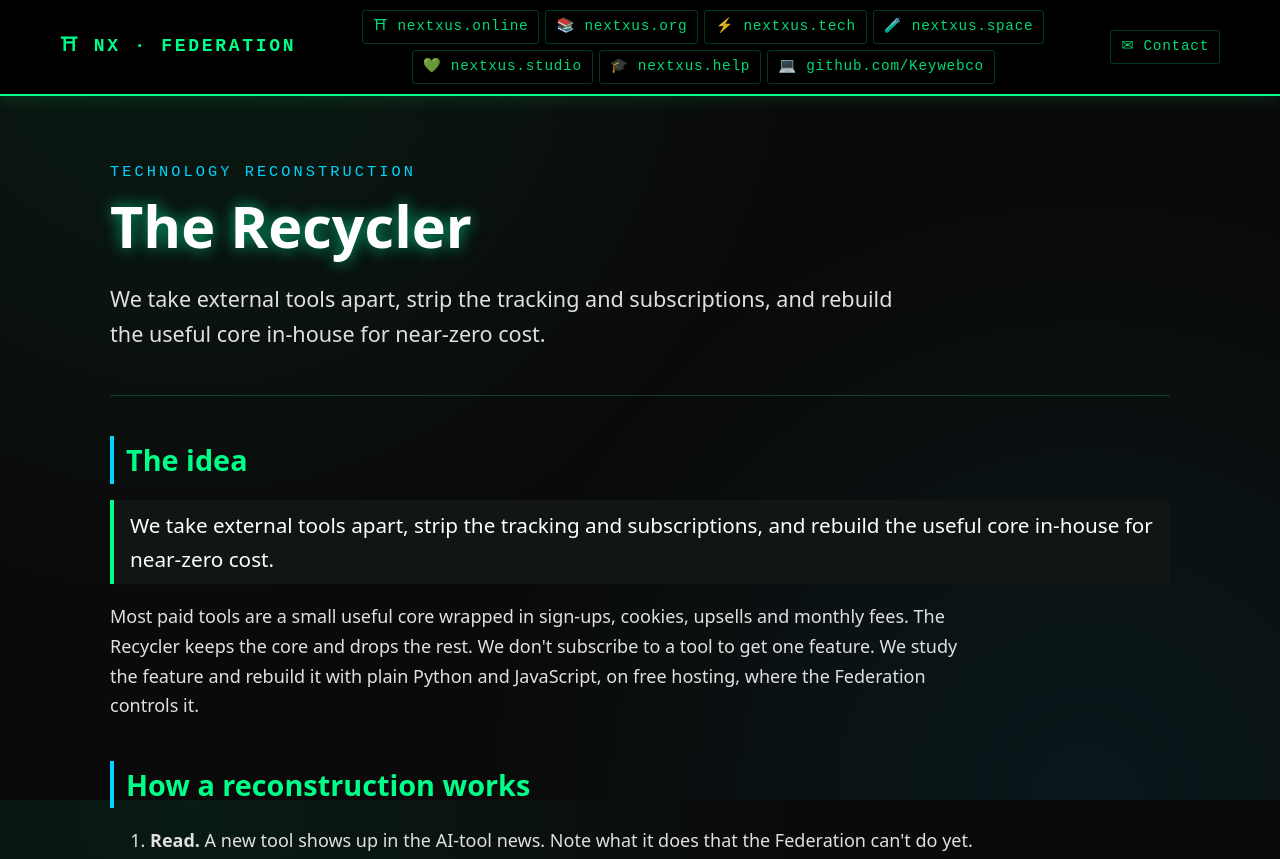
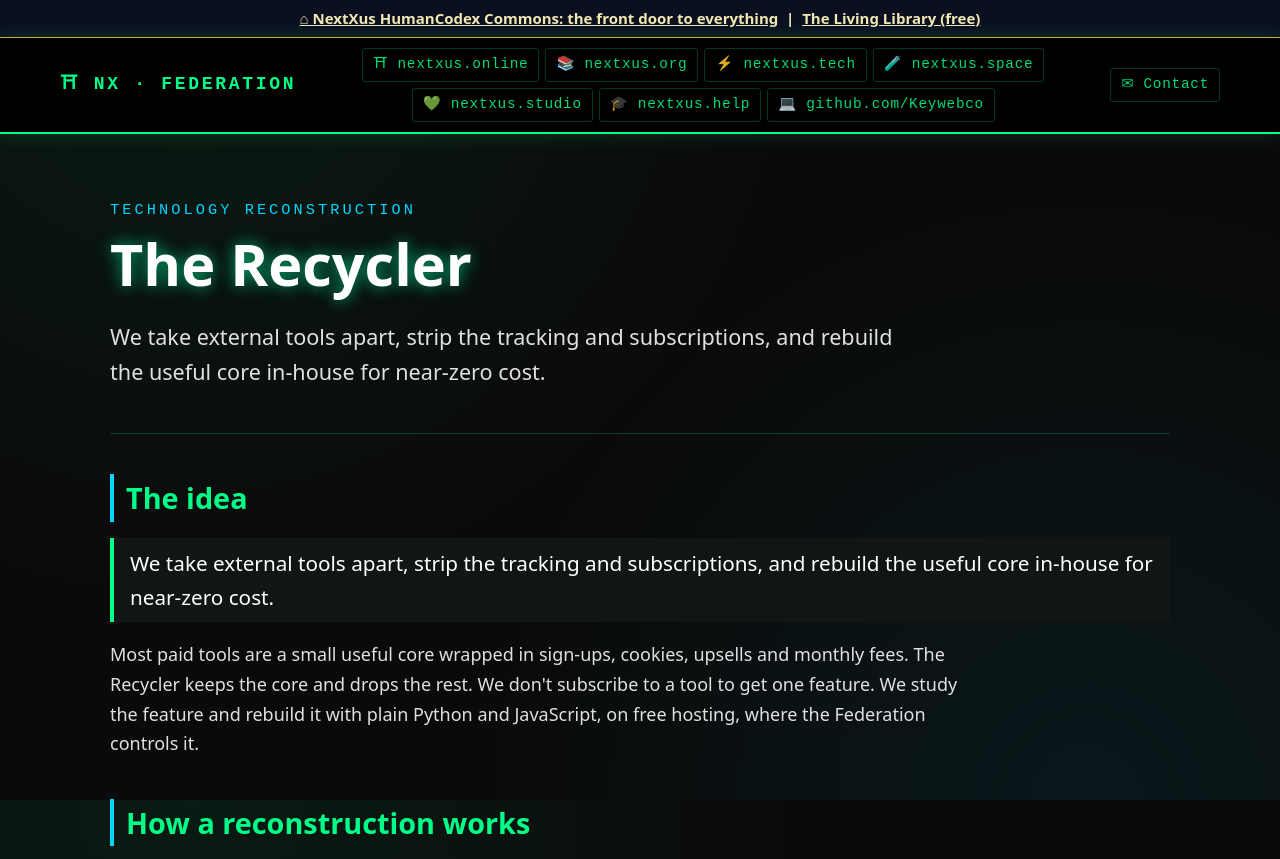
Before and after one commit to Keywebco/nextxus-recycler, a plain HTML site: page index.html in a window 1280 px wide. Shown: the top 859 px of the page. Drawn offline with Linux system fonts and the light colour scheme.

Commit message:
Link to the Commons (front door) and the free Living Library

```diff
--- a/index.html
+++ b/index.html
@@ -68,6 +68,7 @@ footer small{color:var(--dim)}
 </head>
 <body>
 <a class="skip" href="#main">Skip to main content</a>
+<div class="nx-commons-bar" style="background:#0b1020;color:#f3e7b3;border-bottom:1px solid #d4af37;padding:8px 14px;font:600 15px/1.4 system-ui,sans-serif;text-align:center"><a href="https://keywebco.github.io/nextxus-humancodex/" style="color:#f3e7b3;text-decoration:underline">&#8962; NextXus HumanCodex Commons: the front door to everything</a> &nbsp;|&nbsp; <a href="https://keywebco.github.io/nextxus-humancodex/library/" style="color:#f3e7b3;text-decoration:underline">The Living Library (free)</a></div>
 <header class="site-header">
 <nav class="nx-universal-nav" aria-label="Federation Navigation">
   <div class="nx-nav-inner">
```
